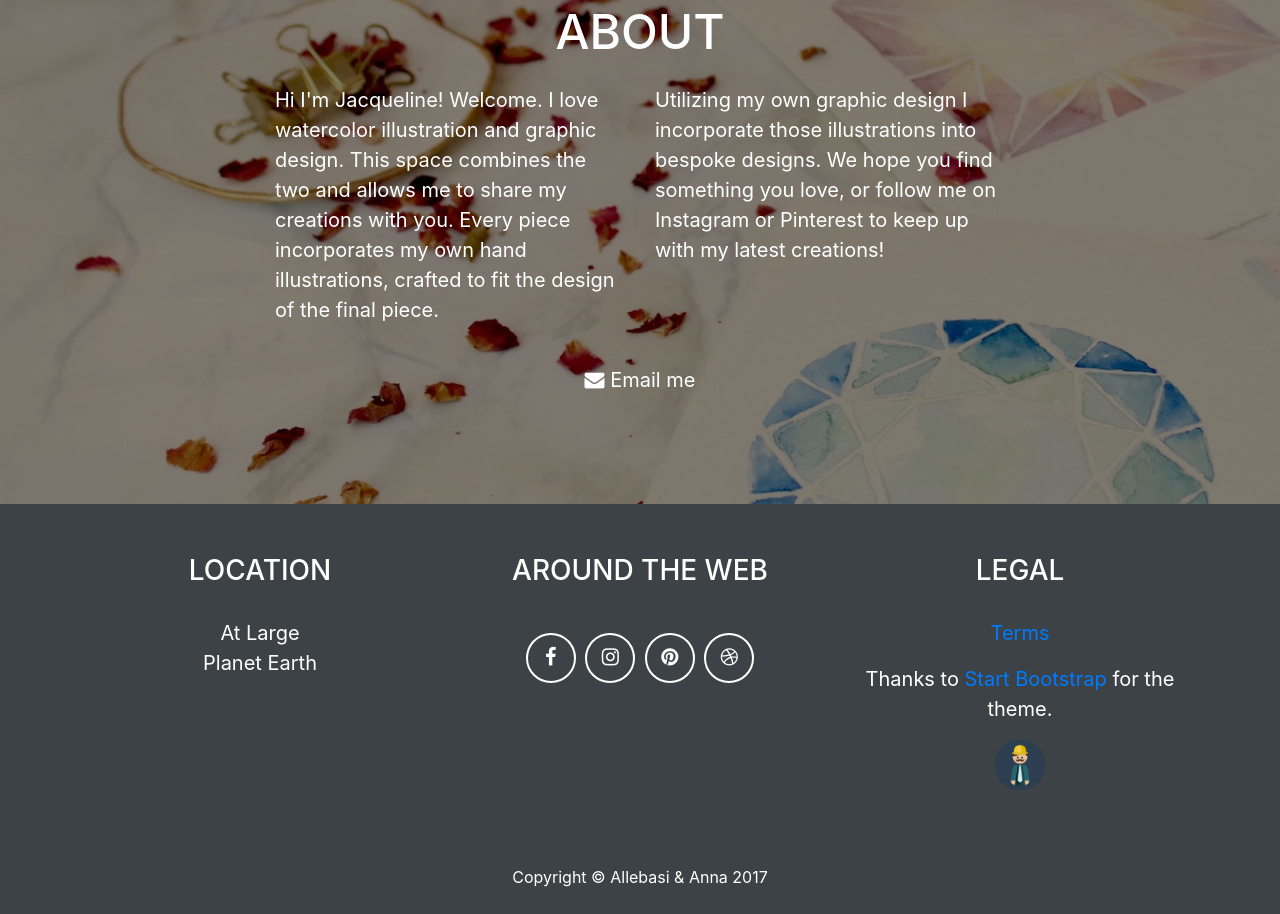
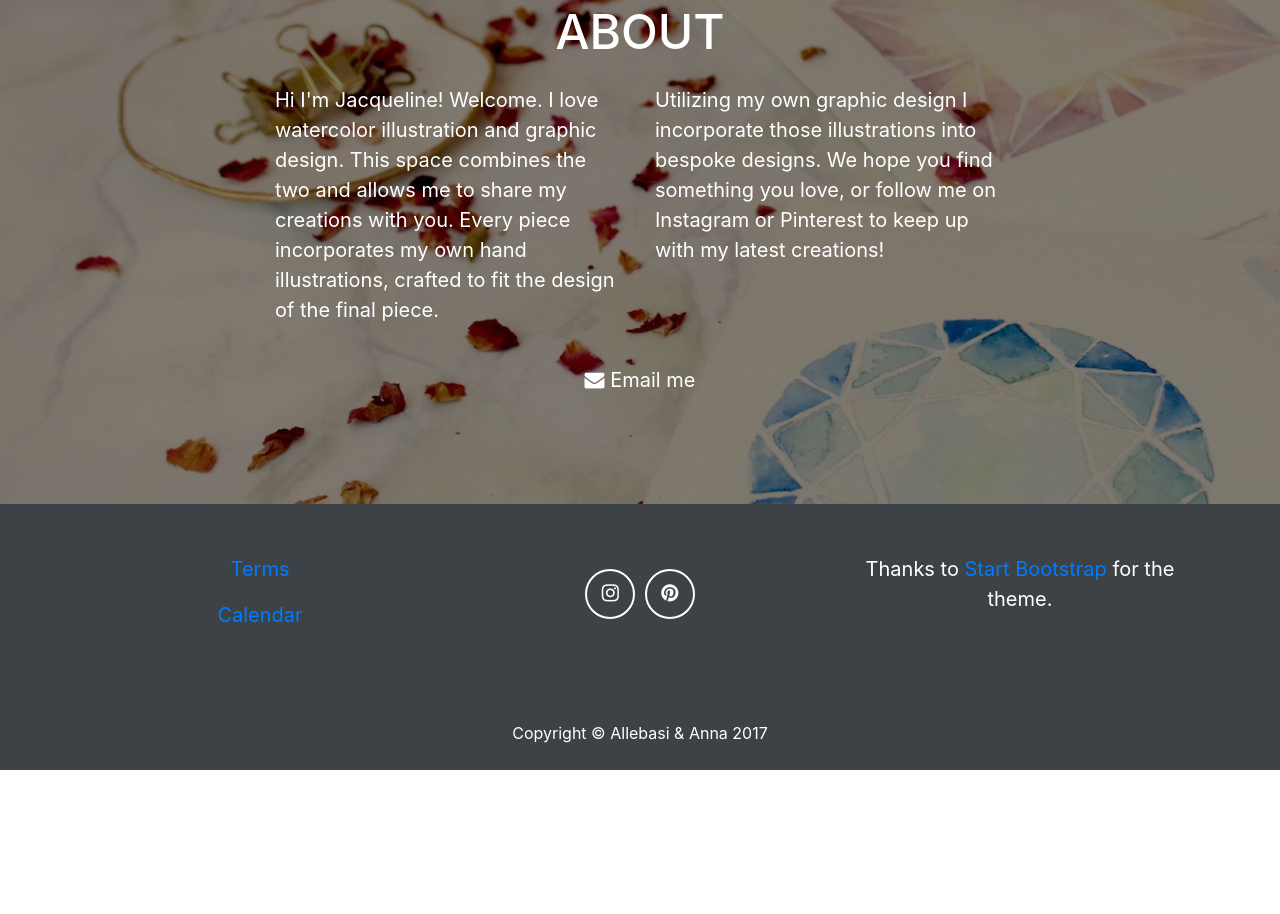
Before and after one commit to jacqasher/jacqasher.github.io, a website with bundled scripts: page index.html in a window 1280 px wide. Shown: the part 5200-6114 px from the top of the page. After the commit the page ends 5970 px from the top, so only its background shows below. Built offline with nearby package versions, Linux system fonts and the light colour scheme; files whose address does not match are found by name.

Commit message:
greenery bug and footer

```diff
--- a/index.html
+++ b/index.html
@@ -420,20 +420,20 @@
         <div class="container">
           <div class="row">
             <div class="footer-col col-md-4">
-              <h3>Location</h3>
-              <p>At Large
-                <br>Planet Earth</p>
+              <!-- <h3>Location</h3> -->
+              <!-- <p>At Large <br>Planet Earth</p> -->
+              <p>
+                <a href="/terms.html">Terms</a>
+              </p>
+                <p>
+                <a href="/calendar.html?year=" + (new Date().getFullYear())>Calendar</a>
+              </p>
             </div>
             <div class="footer-col col-md-4">
-              <h3>Around the Web</h3>
+              <!-- <h3>Around the Web</h3> -->
               <ul class="list-inline">
                 <li class="list-inline-item">
-                  <a class="btn-social btn-outline" href="#">
-                    <i class="fa fa-fw fa-facebook"></i>
-                  </a>
-                </li>
-                <li class="list-inline-item">
-                  <a class="btn-social btn-outline" href="#">
+                  <a class="btn-social btn-outline" href="https://www.instagram.com/allebasi_anna">
                     <i class="fa fa-fw fa-instagram"></i>
                   </a>
                 </li>
@@ -442,20 +442,18 @@
                     <i class="fa fa-fw fa-pinterest"></i>
                   </a>
                 </li>
-                <li class="list-inline-item">
+                <!-- <li class="list-inline-item">
                   <a class="btn-social btn-outline" href="#">
                     <i class="fa fa-fw fa-dribbble"></i>
                   </a>
-                </li>
+                </li> -->
               </ul>
             </div>
             <div class="footer-col col-md-4">
-              <h3>Legal </h3>
-              <p>
-                <a href="/terms">Terms</a>
-              </p>
+              <!-- <h3>Legal </h3> -->
+
               <p> Thanks to <a href="http://startbootstrap.com">Start Bootstrap</a> for the theme.</p>
-                <img class="img-startbootstrap img-fluid" src="img/profile.png" alt="">
+                <!-- <img class="img-startbootstrap img-fluid" src="img/profile.png" alt=""> -->
             </div>
           </div>
         </div>
@@ -682,9 +680,6 @@
                           <div class="col-sm-2 gallery-img-div">
                             <img class="img-fluid img-centered" src="img/greenery-6.jpg" alt="">
                           </div>
-                          <div class="col-sm-2 gallery-img-div">
-                            <img class="img-fluid img-centered" src="img/" alt="">
-                          </div>
                       </div>
 
                     </div>
```
Also changed, not shown: img/product_list_startbootstrap - products.csv (+1 -1 lines), templates/index.html (+15 -17 lines).
